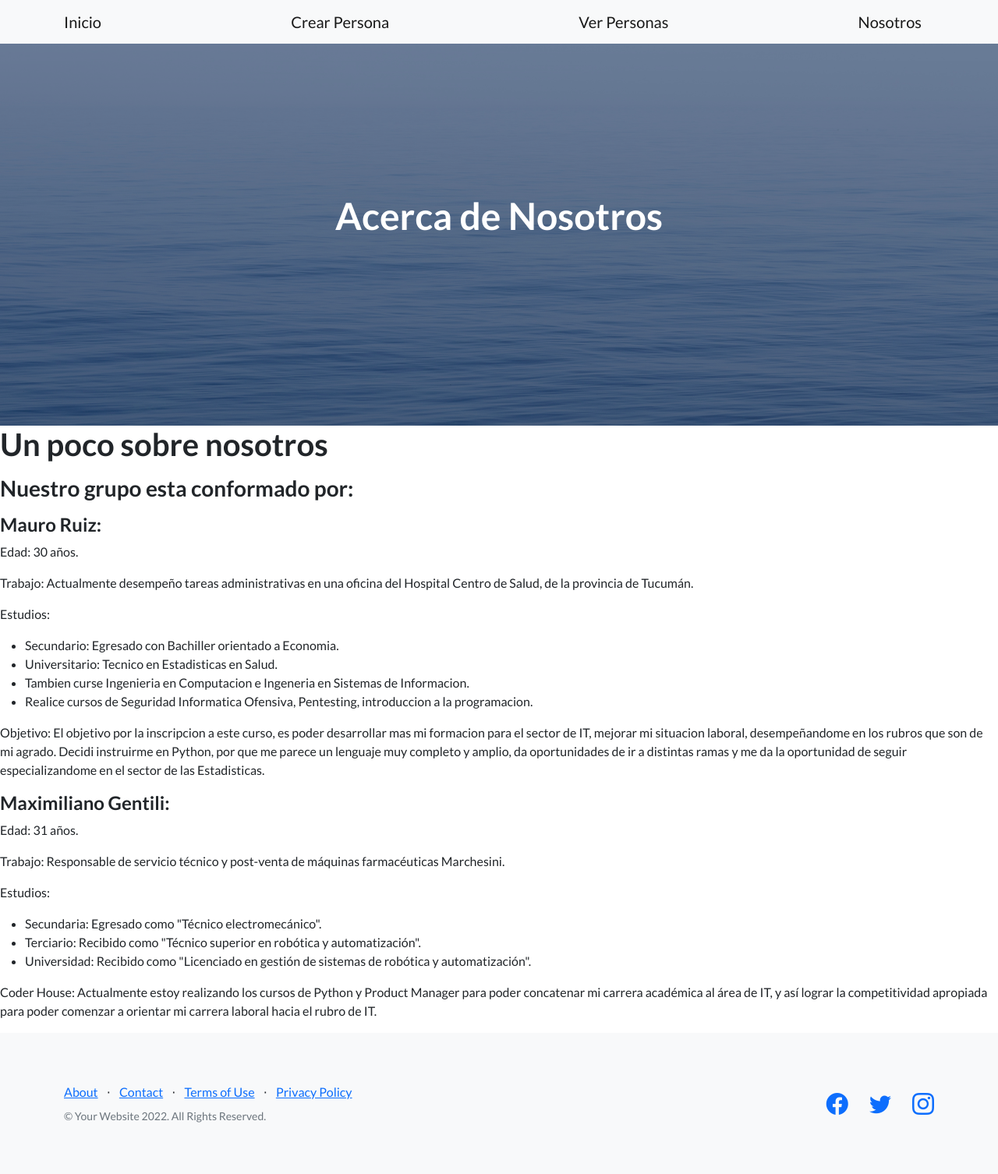
After one commit to mauromruiz/Entrega1-Ruiz-Gentili, a Django app: page /About/ in a window 1280 px wide. The commit adds this page. Shown: the whole page at 78% size. Run offline with Django 4.2, Linux system fonts and the light colour scheme; some libraries are stand-ins or nearby versions.

Commit message:
Final de Entrega Intermedia

```diff
--- /dev/null
+++ b/Personas/Templates/Personas/About.html
@@ -0,0 +1,62 @@
+{% extends 'Personas/index.html' %}
+
+{% block title_pagina %}
+    <title>Acerca de Nosotros</title>
+{% endblock title_pagina %}
+
+{% block texto_header %}
+    Acerca de Nosotros
+{% endblock texto_header %}
+
+{% block contenido2 %}
+    <h1>Un poco sobre nosotros</h1>
+
+    <p>
+        <h3>Nuestro grupo esta conformado por:</h3>
+
+        <p>
+            <h4>Mauro Ruiz:</h4>
+
+            <p>Edad: 30 años.</p>
+
+            <p>Trabajo: Actualmente desempeño tareas administrativas en una oficina del Hospital Centro de Salud, de la provincia de Tucumán.</p>
+
+            <p>Estudios:</p>
+                <ul>
+                    <li>Secundario: Egresado con Bachiller orientado a Economia.</li>
+                    <li>Universitario: Tecnico en Estadisticas en Salud.</li>
+                    <li>Tambien curse Ingenieria en Computacion e Ingeneria en Sistemas de Informacion.</li>
+                    <li>Realice cursos de Seguridad Informatica Ofensiva, Pentesting, introduccion a la programacion.</li>
+                </ul>
+            <p>Objetivo:
+                El objetivo por la inscripcion a este curso, es poder desarrollar mas mi formacion para el sector de IT,
+                mejorar mi situacion laboral, desempeñandome en los rubros que son de mi agrado. Decidi instruirme en Python,
+                por que me parece un lenguaje muy completo y amplio, da oportunidades de ir a distintas ramas y me da la oportunidad
+                de seguir especializandome en el sector de las Estadisticas.
+            </p>
+        </p>
+
+        <p>
+            <h4>Maximiliano Gentili:</h4>
+
+            <p>Edad: 31 años.</p>
+
+            <p>Trabajo: Responsable de servicio técnico y post-venta de máquinas farmacéuticas Marchesini.</p>
+
+            <p>Estudios:
+                <ul>
+                    <li>Secundaria:	Egresado como "Técnico electromecánico".</li>
+                    <li>Terciario:	Recibido como "Técnico superior en robótica y automatización".</li>
+                    <li>Universidad:	Recibido como "Licenciado en gestión de sistemas de robótica y automatización".</li>
+                </ul>
+            </p>
+            <p>Coder House:
+                Actualmente estoy realizando los cursos de Python y Product Manager para poder concatenar mi carrera
+                académica al área de IT, y así lograr la competitividad apropiada para poder comenzar a orientar
+                mi carrera laboral hacia el rubro de IT.
+            </p>
+        </p>
+    </p>
+
+
+{% endblock contenido2 %}
--- a/Personas/Templates/Personas/Herencias.html
+++ b/Personas/Templates/Personas/Herencias.html
@@ -25,6 +25,7 @@
                 <a class="navbar-brand" href={% url 'index' %}>Inicio</a>
                 <a class="navbar-brand" href={% url 'Crear_persona' %}>Crear Persona</a>
                 <a class="navbar-brand" href={% url 'Ver_persona' %}>Ver Personas</a>
+                <a class="navbar-brand" href={% url 'About' %}>Nosotros</a>
             </div>
         </nav>
 
@@ -40,7 +41,7 @@
                 <div class="row">
                     <div class="col-lg-6 h-100 text-center text-lg-start my-auto">
                         <ul class="list-inline mb-2">
-                            <li class="list-inline-item"><a href="#!">About</a></li>
+                            <li class="list-inline-item"><a href={% url 'About' %}>About</a></li>
                             <li class="list-inline-item">⋅</li>
                             <li class="list-inline-item"><a href="#!">Contact</a></li>
                             <li class="list-inline-item">⋅</li>
--- a/Personas/urls.py
+++ b/Personas/urls.py
@@ -3,6 +3,7 @@ from Personas import views
 
 urlpatterns = [
     path('', views.index, name='index'),
+    path('About/', views.about, name='About'),
     path('Ver_persona/', views.ver_persona, name='Ver_persona'),
     path('Crear_persona/', views.crear_persona, name='Crear_persona'),
 ]
--- a/Personas/views.py
+++ b/Personas/views.py
@@ -2,6 +2,12 @@ from datetime import datetime
 from django.shortcuts import render, redirect
 from Personas.models import Persona
 from Personas.forms import BuscarPersonaFormulario, PersonaFormulario
+
+def index(request):
+    return render(request, 'Personas/index.html')
+
+def about(request):
+    return render(request, 'Personas/About.html')
 
 def ver_persona (request):
 
@@ -27,7 +33,7 @@ def crear_persona (request):
             nombre = data['nombre']
             apellido = data['apellido']
             edad = data['edad']
-            fecha_creacion = data.get('fecha_creacion', datetime.now())
+            fecha_creacion = data['fecha_creacion'] or datetime.now()
 
             persona = Persona(nombre=nombre, apellido=apellido, edad=edad, fecha_creacion=fecha_creacion)
             persona.save()
@@ -37,6 +43,3 @@ def crear_persona (request):
     formulario = PersonaFormulario()
 
     return render(request, 'Personas/Crear_persona.html', {'formulario': formulario})
-
-def index(request):
-    return render(request, 'Personas/index.html')
```
Also changed, not shown: Personas/Templates/Personas/Ver_persona.html (+9 -0 lines), README.md (added).
